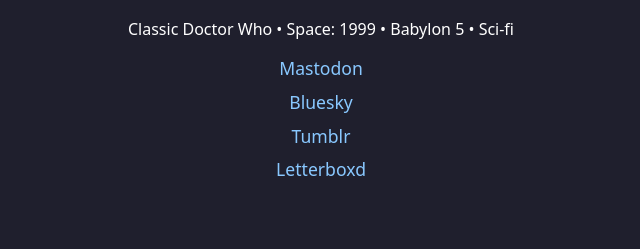
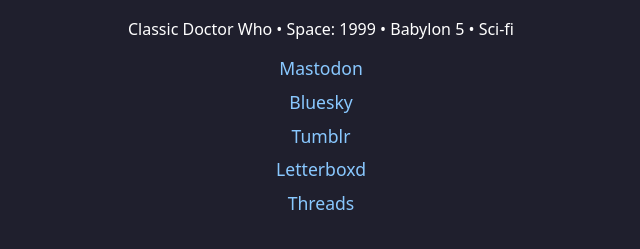
Before and after one commit to gayspaceangel/gayspaceangel.github.io, a plain HTML site: page index.html in a window 1280 px wide. Shown: the part 319-568 px from the top of the page, without its empty margins (319-959 px from the left). Drawn offline with Linux system fonts and the light colour scheme.

Commit message:
added Threads URL

```diff
--- a/index.html
+++ b/index.html
@@ -50,6 +50,7 @@
         <li><a href="https://bsky.app/profile/gayspaceangel.social">Bluesky</a></li>
         <li><a href="https://70sgayspaceangel.tumblr.com/">Tumblr</a></li>
         <li><a href="https://letterboxd.com/bloopotronic/">Letterboxd</a></li>
+        <li><a href="https://www.threads.com/@gayspaceangel">Threads</a></li>
         <!--
         <li><a href="https://bloopotronic.com">Bloopotronic Institute</a></li>
         -->
```
